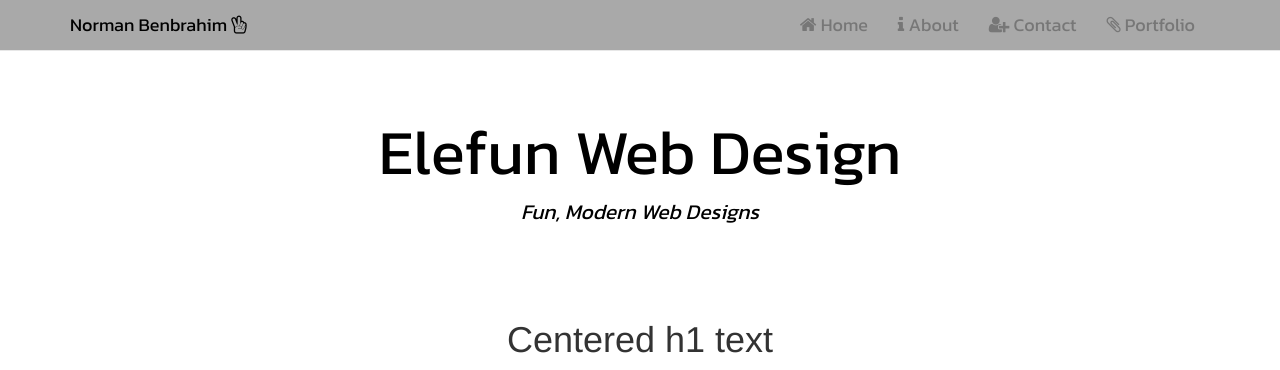
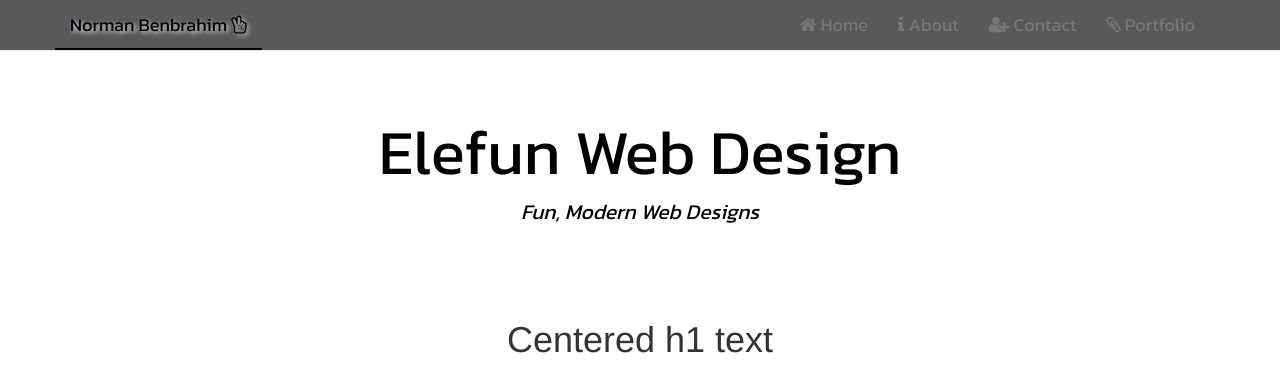
Before and after one commit to NormanBenbrahim/norman-benbrahim-bio, a plain HTML site: page index.html in a window 1280 px wide. Shown: the top 370 px of the page. Drawn offline with nearby package versions, Linux system fonts and the light colour scheme.

Commit message:
added nice text shadow to name

```diff
--- a/style.css
+++ b/style.css
@@ -5,15 +5,19 @@ body {
 
 #main-navbar {
 	font-family: Kanit;
-	background-color: DarkGrey;
+	background-color: #595959;
 }
+
 
 .box-shadow {
 	box-shadow: 3px 3px 7px black;
 }
 
+/* Navbar brand name*/
 #my-name {
 	color: black;
+	text-shadow: 2px 2px 4px #e6e6ff;
+	border-bottom: 2px solid black;
 }
 
 .li-nav-name {
@@ -35,20 +39,9 @@ responsive design
 	color: black;
 }
 
-/*
-#jmb2 {
-	border-bottom: 2px solid #70380f;
-}*/
-
-/*
-.on-top {
-	font-family: Kanit;
-	font-size: 20px;
-	color: #333333;
-}
-*/
-
 
 .hover-over-me {
 	background-color: #09dcbd;
+	border: 1px solid black;
+	box-shadow: 2px 2px 5px black;
 }
```
